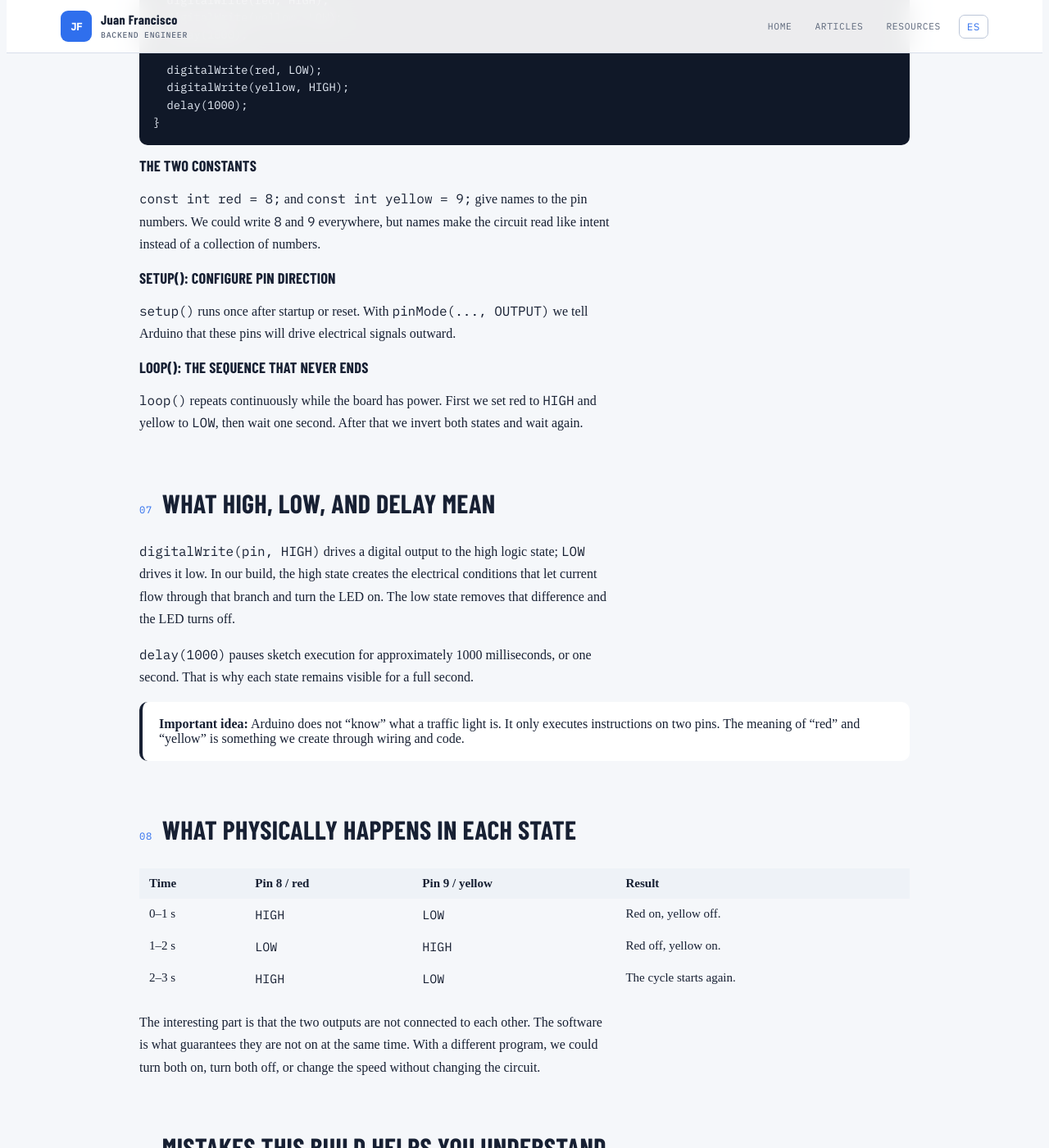
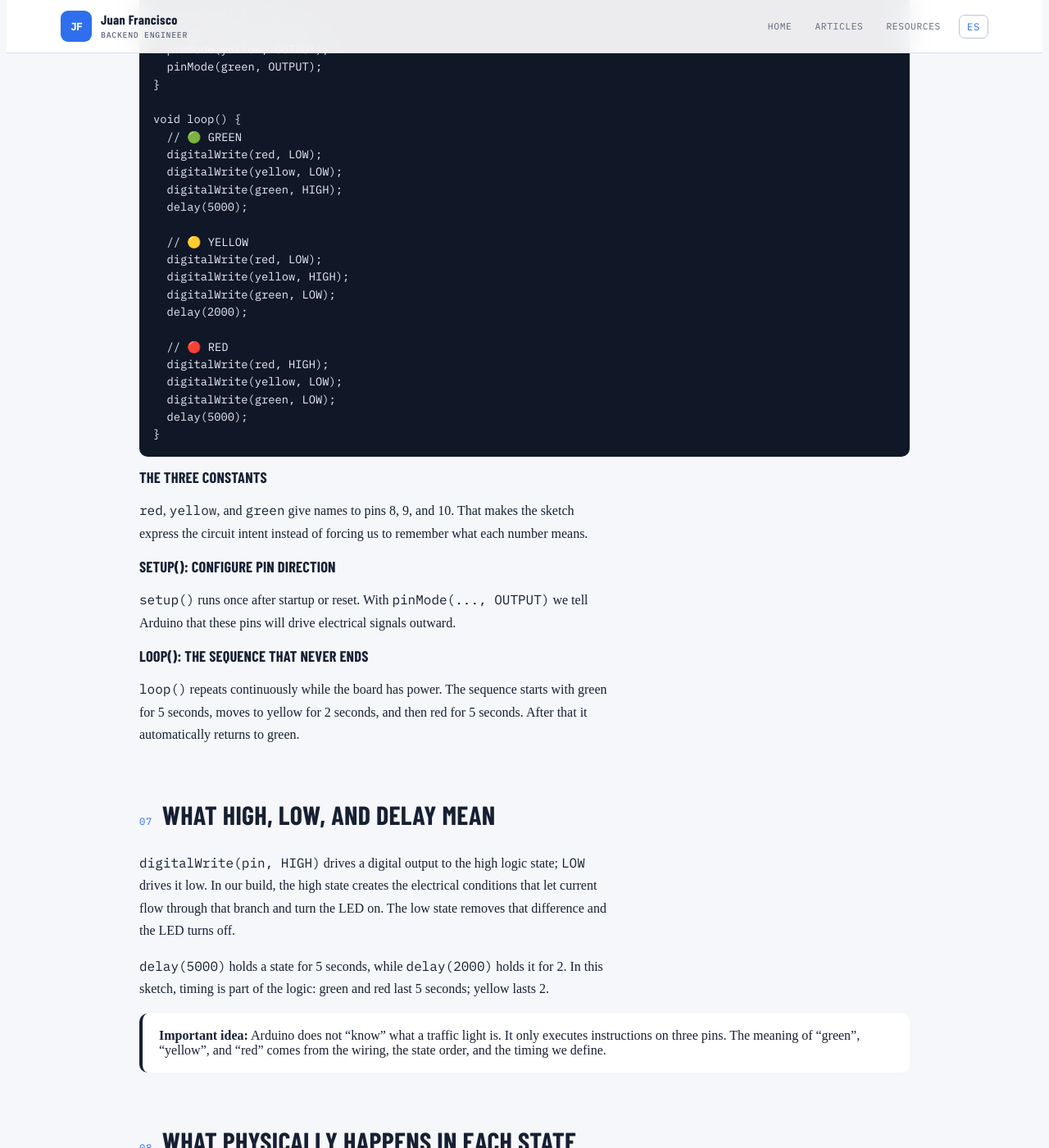
Before and after one commit to juanfranciscofernandezherreros/juanfranciscofernandezherreros.github.io, a Jekyll site: the page built from _posts/2026-09-19-arduino-semaforo-dos-leds.html, in a window 1280 px wide and 1400 px high, scrolled down 5670 px. Shown: the whole window at 82% size. Built offline with Jekyll 4.4.1, drawn with Linux system fonts in a browser that asks for light colours; some of the changed text lies outside the part shown.

Commit message:
Update English Arduino traffic light article to three LEDs

```diff
--- a/_posts/2026-09-19-arduino-semaforo-dos-leds.html
+++ b/_posts/2026-09-19-arduino-semaforo-dos-leds.html
@@ -1,7 +1,7 @@
 ---
 layout: "article"
-title: "My first Arduino traffic light: two LEDs, a breadboard, and code control"
-description: "A real step-by-step two-light Arduino traffic signal build: how the breadboard works, where the resistors go, how pins 8 and 9 are wired, and why the code alternates the LEDs."
+title: "My first Arduino traffic light: from two LEDs to a three-light sequence"
+description: "A real step-by-step Arduino traffic light with red, yellow, and green LEDs: breadboard wiring, resistors, pins 8, 9, and 10, text diagram, and a 5-2-5 second sequence."
 permalink: "/arduino/semaforo-dos-leds/"
 lang: "en"
 lang_url: "/arduino/semaforo-dos-leds/es/"
@@ -46,7 +46,7 @@ reading_minutes: 10
 <header class="hero">
 <p class="eyebrow">Arduino from scratch · real experiment</p>
 <h1>My first Arduino traffic light</h1>
-<p class="lede">I started by blinking a single LED. The next step was wiring two LEDs on a breadboard and making Arduino alternate them: red on while yellow is off, then the opposite. It looks like a tiny exercise, but it forces you to understand almost every basic idea behind a digital circuit: power, ground, polarity, current limiting, breadboard rows, and output pins.</p>
+<p class="lede">I started by blinking one LED and then built a two-light version with red and yellow. The current circuit now has the complete logic of a simple <strong>three-LED traffic light</strong>: green for 5 seconds, yellow for 2, and red for 5. That extra LED adds a third digital output and turns the exercise into a small timed state machine.</p>
 </header>
 
 <section>
@@ -74,8 +74,8 @@ reading_minutes: 10
 <div class="grid">
 <article class="card"><h3>Arduino</h3><p>An Arduino Uno-compatible board connected over USB. USB powers the board and lets Arduino IDE upload the program.</p></article>
 <article class="card"><h3>Breadboard</h3><p>It lets us build the circuit without soldering. The holes are not individually isolated: they are internally connected in groups.</p></article>
-<article class="card"><h3>Two LEDs</h3><p>One red and one yellow. LEDs are polarized components: anode and cathode are not interchangeable.</p></article>
-<article class="card"><h3>Two resistors</h3><p>One per LED, typically 220 Ω or 330 Ω, to limit current and protect both the LED and the microcontroller pin.</p></article>
+<article class="card"><h3>Three LEDs</h3><p>Red, yellow, and green. LEDs are polarized components: anode and cathode are not interchangeable.</p></article>
+<article class="card"><h3>Three resistors</h3><p>One per LED, typically 220 Ω or 330 Ω, to limit current and protect each LED and the microcontroller pin.</p></article>
 <article class="card"><h3>Jumper wires</h3><p>Male-to-male jumpers connect the Arduino headers to the breadboard holes.</p></article>
 <article class="card"><h3>Arduino IDE</h3><p>It compiles the sketch and uploads it to the microcontroller. After upload, the computer no longer decides when each LED changes: the board does.</p></article>
 </div>
@@ -114,16 +114,18 @@ I ≈ 0.0136 A = 13.6 mA</pre>
 
 <section>
 <div class="head"><span class="num">05</span><h2>The wiring we used</h2></div>
-<p>For this experiment we used two independent digital outputs. The red LED is controlled from <strong>pin 8</strong> and the yellow LED from <strong>pin 9</strong>. Both circuits end at <strong>GND</strong>, the shared 0 V reference.</p>
+<p>The current version uses <strong>three independent digital outputs</strong>: red on <strong>pin 8</strong>, yellow on <strong>pin 9</strong>, and green on <strong>pin 10</strong>. All three branches end at <strong>GND</strong>, the shared 0 V reference.</p>
 
 <table>
 <thead><tr><th>Element</th><th>Connection</th><th>Purpose</th></tr></thead>
 <tbody>
 <tr><td>Pin 8</td><td>Resistor → red LED → GND</td><td>Controls the red light.</td></tr>
 <tr><td>Pin 9</td><td>Resistor → yellow LED → GND</td><td>Controls the yellow light.</td></tr>
+<tr><td>Pin 10</td><td>Resistor → green LED → GND</td><td>Controls the green light.</td></tr>
 <tr><td>Red resistor</td><td>In series with the red LED</td><td>Limits current in that branch.</td></tr>
 <tr><td>Yellow resistor</td><td>In series with the yellow LED</td><td>Limits current in that branch.</td></tr>
-<tr><td>GND</td><td>Shared return path for both LEDs</td><td>Closes the electrical circuit.</td></tr>
+<tr><td>Green resistor</td><td>In series with the green LED</td><td>Limits current in that branch.</td></tr>
+<tr><td>GND</td><td>Shared return path for all three LEDs</td><td>Closes the electrical circuit.</td></tr>
 </tbody>
 </table>
 
@@ -139,13 +141,18 @@ DIGITAL PIN 8 ──────┼──[ RESISTOR ]──────>|──
 DIGITAL PIN 9 ──────┼──[ RESISTOR ]──────>|────┤
                     │              YELLOW LED   │
                     │                           │
+                    │   220–330 Ω               │
+DIGITAL PIN 10 ─────┼──[ RESISTOR ]──────>|────┤
+                    │               GREEN LED   │
+                    │                           │
 GND ────────────────┼───────────────────────────┘
                     └─────────────────────┘
 
 USB ──► Arduino
-       ├─ PIN 8 = red LED digital output
-       ├─ PIN 9 = yellow LED digital output
-       └─ GND   = common current return
+       ├─ PIN 8  = red LED digital output
+       ├─ PIN 9  = yellow LED digital output
+       ├─ PIN 10 = green LED digital output
+       └─ GND    = common current return
 
 >| represents the LED:
    anode (+) ──>|── cathode (-) ──► GND</pre>
@@ -160,50 +167,63 @@ USB ──► Arduino
 
 <pre><code>const int red = 8;
 const int yellow = 9;
+const int green = 10;
 
 void setup() {
   pinMode(red, OUTPUT);
   pinMode(yellow, OUTPUT);
+  pinMode(green, OUTPUT);
 }
 
 void loop() {
+  // 🟢 GREEN
+  digitalWrite(red, LOW);
+  digitalWrite(yellow, LOW);
+  digitalWrite(green, HIGH);
+  delay(5000);
+
+  // 🟡 YELLOW
+  digitalWrite(red, LOW);
+  digitalWrite(yellow, HIGH);
+  digitalWrite(green, LOW);
+  delay(2000);
+
+  // 🔴 RED
   digitalWrite(red, HIGH);
   digitalWrite(yellow, LOW);
-  delay(1000);
-
-  digitalWrite(red, LOW);
-  digitalWrite(yellow, HIGH);
-  delay(1000);
+  digitalWrite(green, LOW);
+  delay(5000);
 }</code></pre>
 
-<h3>The two constants</h3>
-<p><code>const int red = 8;</code> and <code>const int yellow = 9;</code> give names to the pin numbers. We could write <code>8</code> and <code>9</code> everywhere, but names make the circuit read like intent instead of a collection of numbers.</p>
+<h3>The three constants</h3>
+<p><code>red</code>, <code>yellow</code>, and <code>green</code> give names to pins 8, 9, and 10. That makes the sketch express the circuit intent instead of forcing us to remember what each number means.</p>
 
 <h3>setup(): configure pin direction</h3>
 <p><code>setup()</code> runs once after startup or reset. With <code>pinMode(..., OUTPUT)</code> we tell Arduino that these pins will drive electrical signals outward.</p>
 
 <h3>loop(): the sequence that never ends</h3>
-<p><code>loop()</code> repeats continuously while the board has power. First we set red to <code>HIGH</code> and yellow to <code>LOW</code>, then wait one second. After that we invert both states and wait again.</p>
+<p><code>loop()</code> repeats continuously while the board has power. The sequence starts with green for 5 seconds, moves to yellow for 2 seconds, and then red for 5 seconds. After that it automatically returns to green.</p>
 </section>
 
 <section>
 <div class="head"><span class="num">07</span><h2>What HIGH, LOW, and delay mean</h2></div>
 <p><code>digitalWrite(pin, HIGH)</code> drives a digital output to the high logic state; <code>LOW</code> drives it low. In our build, the high state creates the electrical conditions that let current flow through that branch and turn the LED on. The low state removes that difference and the LED turns off.</p>
-<p><code>delay(1000)</code> pauses sketch execution for approximately 1000 milliseconds, or one second. That is why each state remains visible for a full second.</p>
-<div class="callout"><strong>Important idea:</strong> Arduino does not “know” what a traffic light is. It only executes instructions on two pins. The meaning of “red” and “yellow” is something we create through wiring and code.</div>
+<p><code>delay(5000)</code> holds a state for 5 seconds, while <code>delay(2000)</code> holds it for 2. In this sketch, timing is part of the logic: green and red last 5 seconds; yellow lasts 2.</p>
+<div class="callout"><strong>Important idea:</strong> Arduino does not “know” what a traffic light is. It only executes instructions on three pins. The meaning of “green”, “yellow”, and “red” comes from the wiring, the state order, and the timing we define.</div>
 </section>
 
 <section>
 <div class="head"><span class="num">08</span><h2>What physically happens in each state</h2></div>
 <table>
-<thead><tr><th>Time</th><th>Pin 8 / red</th><th>Pin 9 / yellow</th><th>Result</th></tr></thead>
+<thead><tr><th>Time</th><th>Pin 8 / red</th><th>Pin 9 / yellow</th><th>Pin 10 / green</th><th>Result</th></tr></thead>
 <tbody>
-<tr><td>0–1 s</td><td><code>HIGH</code></td><td><code>LOW</code></td><td>Red on, yellow off.</td></tr>
-<tr><td>1–2 s</td><td><code>LOW</code></td><td><code>HIGH</code></td><td>Red off, yellow on.</td></tr>
-<tr><td>2–3 s</td><td><code>HIGH</code></td><td><code>LOW</code></td><td>The cycle starts again.</td></tr>
+<tr><td>0–5 s</td><td><code>LOW</code></td><td><code>LOW</code></td><td><code>HIGH</code></td><td>Green on.</td></tr>
+<tr><td>5–7 s</td><td><code>LOW</code></td><td><code>HIGH</code></td><td><code>LOW</code></td><td>Yellow on.</td></tr>
+<tr><td>7–12 s</td><td><code>HIGH</code></td><td><code>LOW</code></td><td><code>LOW</code></td><td>Red on.</td></tr>
+<tr><td>12 s</td><td><code>LOW</code></td><td><code>LOW</code></td><td><code>HIGH</code></td><td>The cycle starts again.</td></tr>
 </tbody>
 </table>
-<p>The interesting part is that the two outputs are not connected to each other. The software is what guarantees they are not on at the same time. With a different program, we could turn both on, turn both off, or change the speed without changing the circuit.</p>
+<p>The three outputs are independent. The software is what guarantees that only one light is on in each phase. The complete cycle lasts <strong>12 seconds</strong>: 5 + 2 + 5.</p>
 </section>
 
 <section>
@@ -220,10 +240,10 @@ void loop() {
 
 <section>
 <div class="head"><span class="num">10</span><h2>What we actually learned</h2></div>
-<p>The goal was not to build a real traffic light. It was to build a mental model. With two LEDs we used <strong>two independent digital outputs</strong>, turned <code>HIGH</code> and <code>LOW</code> into a visible physical effect, and saw that timing is part of system behavior.</p>
+<p>The goal was not to build a real traffic light. It was to build a mental model. With three LEDs we use <strong>three independent digital outputs</strong>, turned <code>HIGH</code> and <code>LOW</code> into a visible physical effect, and saw that timing is part of system behavior.</p>
 <p>We also separated the responsibilities of the hardware for the first time: Arduino chooses the logic state; the resistor limits current; the LED converts current into light; the breadboard provides the connections; and GND closes the electrical path.</p>
-<p>The natural next step is to add a <strong>third green LED</strong> and turn the alternating pattern into a more realistic traffic-light sequence. After that, the interesting jump is adding a <strong>push button</strong>: at that point Arduino stops running only a timed sequence and starts reacting to an external input.</p>
+<p>The next interesting step is adding a <strong>pedestrian push button</strong>. At that point Arduino stops running only a timed sequence and starts reacting to an external input; after that we can replace <code>delay()</code> with <code>millis()</code> so the program can keep handling inputs while timing the lights.</p>
 </section>
 
-<footer><strong>Key idea:</strong> this small circuit already contains the basic structure of many embedded projects: inputs or program rules → logic → physical outputs. Understanding these two LEDs is more valuable than memorizing a sketch, because the same idea comes back when LEDs are replaced by relays, motors, displays, or other actuators.</footer>
+<footer><strong>Key idea:</strong> this small circuit already contains the basic structure of many embedded projects: inputs or program rules → logic → physical outputs. Understanding these three outputs is more valuable than memorizing a sketch, because the same idea comes back when LEDs are replaced by relays, motors, displays, or other actuators.</footer>
 </article>
```
